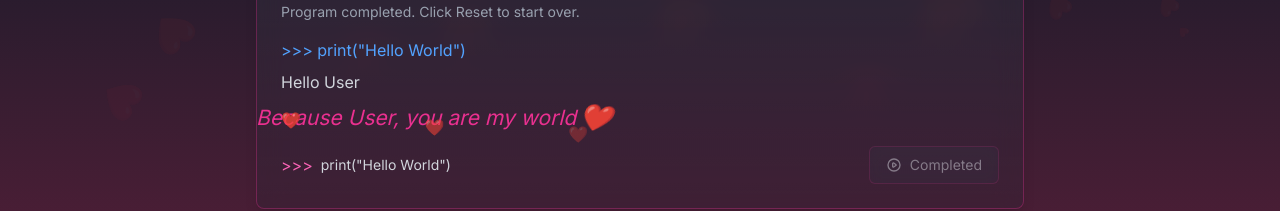
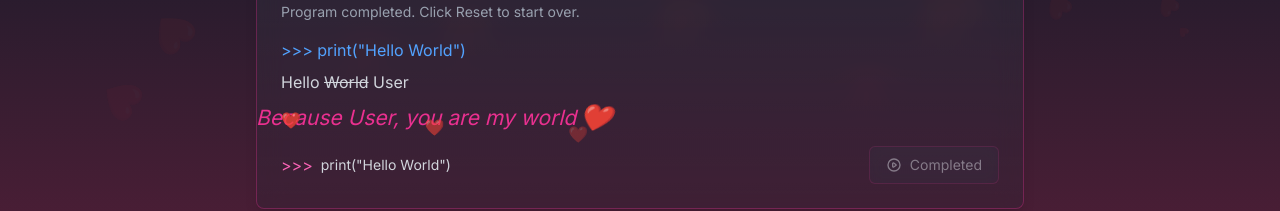
Before and after one commit to kyawphyothu/hello-world-romance, a Next.js app: page /terminal in a window 1280 px wide. Both pictures are taken after a click on the button "Run". Shown: the part 169-380 px from the top of the page. Built offline with nearby package versions, Linux system fonts and the light colour scheme.

Commit message:
Update greeting message in TerminalContent: replace 'World' with a strikethrough effect for enhanced visual emphasis on user name display.

```diff
--- a/src/app/terminal/page.tsx
+++ b/src/app/terminal/page.tsx
@@ -163,7 +163,7 @@ function TerminalContent() {
                 animate={{ opacity: 1 }}
                 className="text-gray-300"
               >
-                {typedGreeting}
+                Hello <span className="line-through">World</span> {fullName}
               </motion.div>
             )}
             {showMessage && (
```
